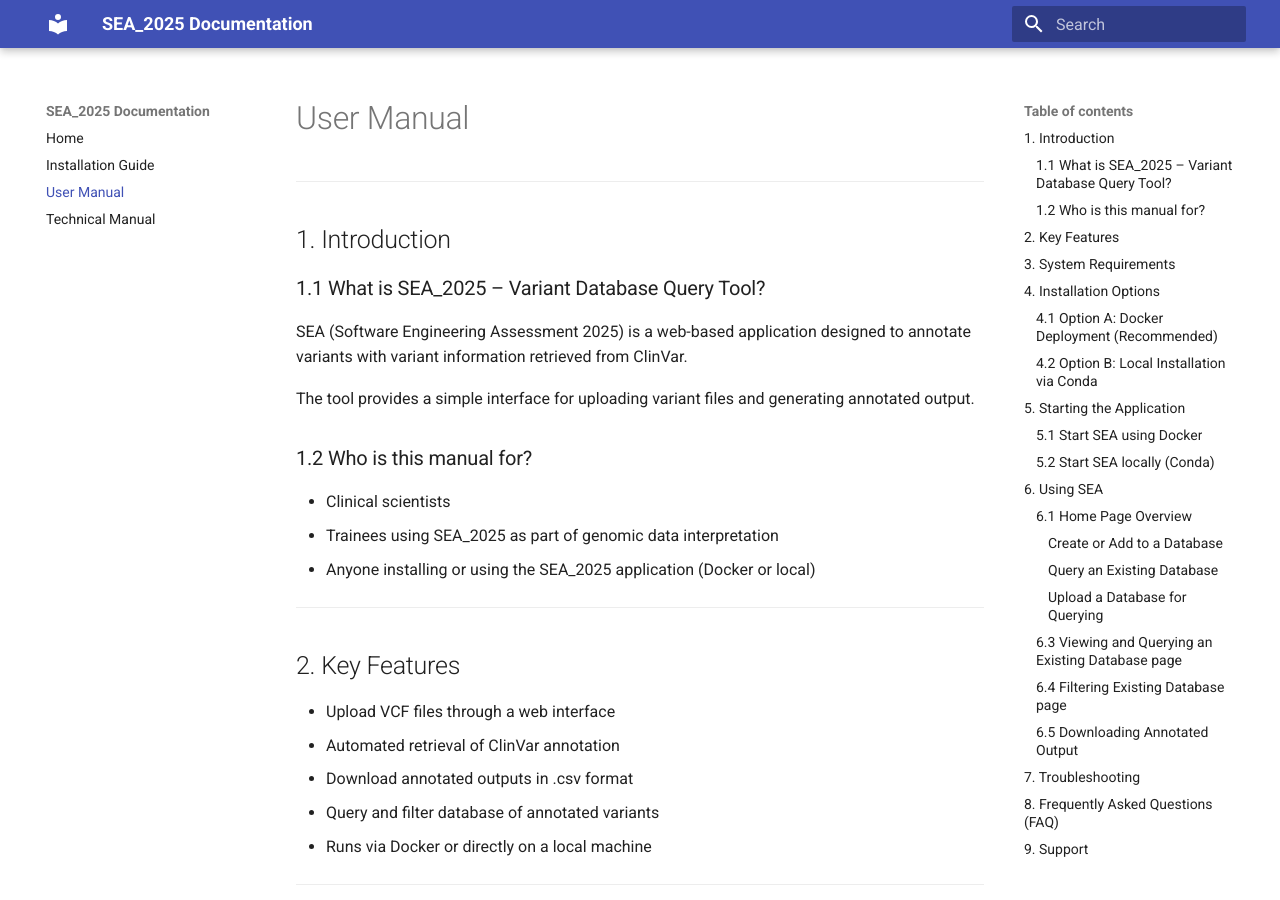
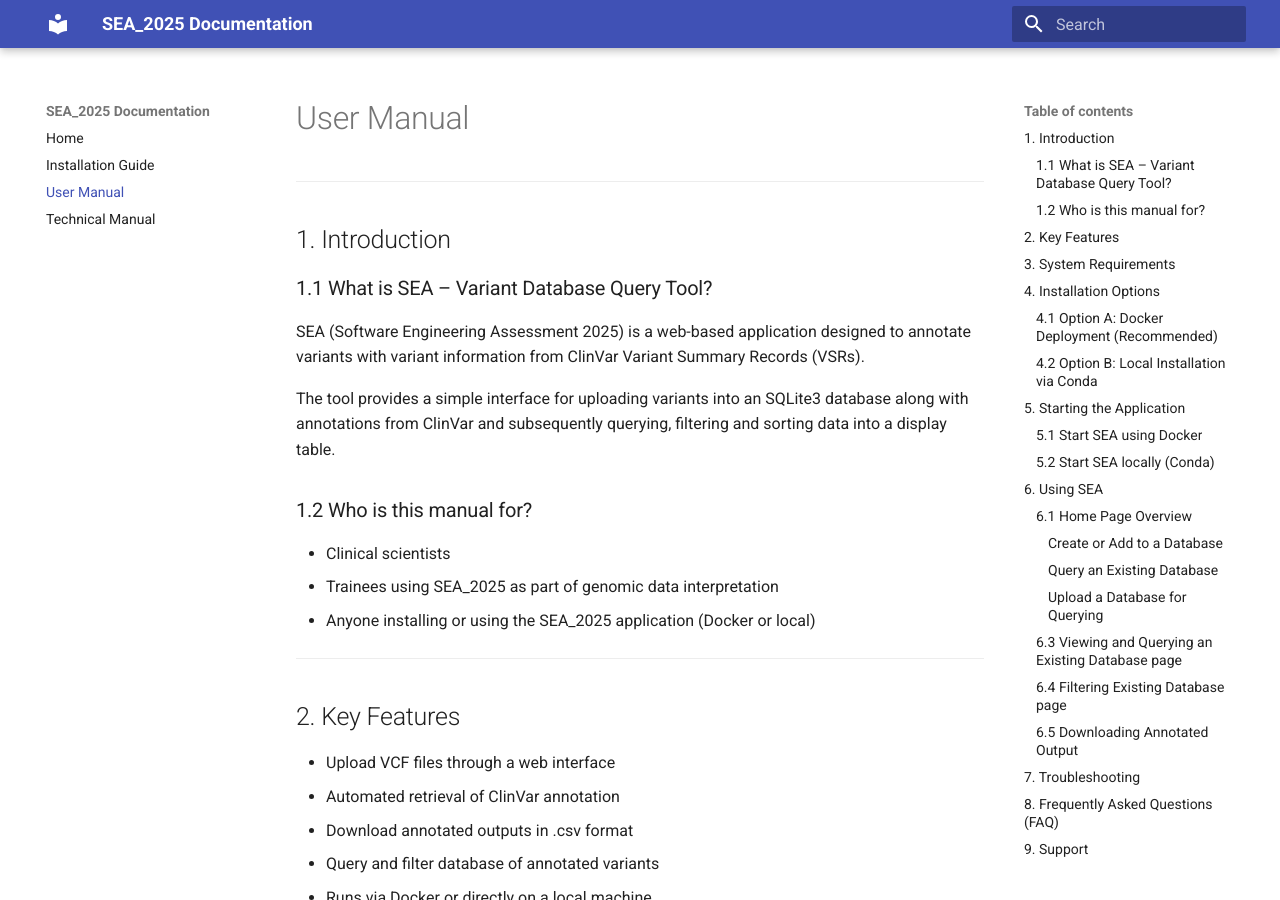
Before and after one commit to RebeccaSizer/Software_Engineering_Assessment_2025_AR_RW_RS, an MkDocs documentation site: the page built from docs/user_manual.md, in a window 1280 px wide and 900 px high. Built offline with MkDocs 1.6.1 and Material for MkDocs 9.7.7, drawn with Linux system fonts in a browser that asks for light colours.

Commit message:
Revise introduction of SEA tool in user manual
Updated the introduction section to clarify the purpose of the SEA tool and its functionality.

```diff
--- a/docs/user_manual.md
+++ b/docs/user_manual.md
@@ -3,10 +3,10 @@
 
 ## 1. Introduction
 
-### 1.1 What is SEA_2025 – Variant Database Query Tool?
-SEA (Software Engineering Assessment 2025) is a web-based application designed to annotate variants with variant information retrieved from ClinVar.
+### 1.1 What is SEA – Variant Database Query Tool?
+SEA (Software Engineering Assessment 2025) is a web-based application designed to annotate variants with variant information from ClinVar Variant Summary Records (VSRs).
 
-The tool provides a simple interface for uploading variant files and generating annotated output.
+The tool provides a simple interface for uploading variants into an SQLite3 database along with annotations from ClinVar and subsequently querying, filtering and sorting data into a display table.
 
 ### 1.2 Who is this manual for?
 - Clinical scientists
```
